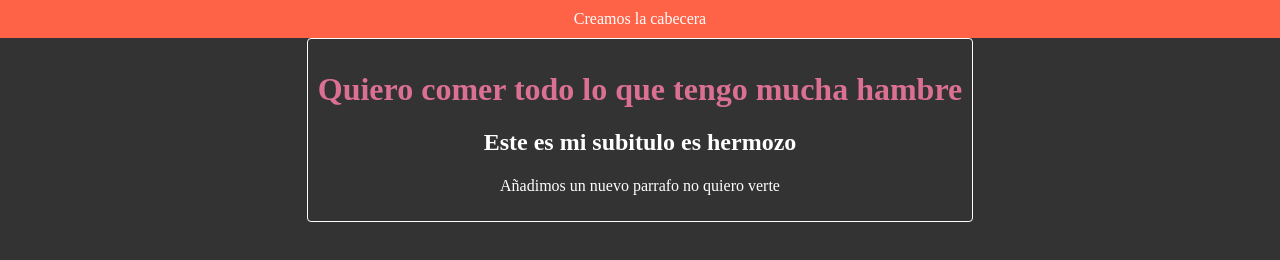
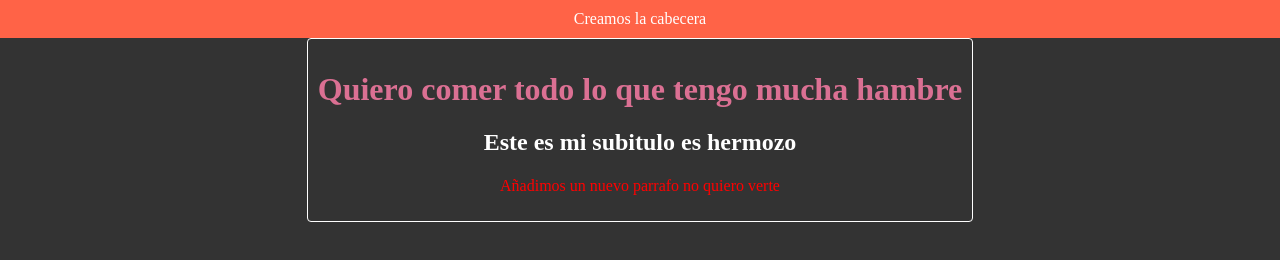
Before and after one commit to GabrielAdmer/hyperblog, a website built with webpack: page public/index.html in a window 1280 px wide. Built offline with nearby package versions, Linux system fonts and the light colour scheme.

Commit message:
color rojo al texto

```diff
--- a/public/index.html
+++ b/public/index.html
@@ -21,7 +21,7 @@
 
       <h2>Este es mi subitulo es hermozo</h2>
 
-      <p>Añadimos un nuevo parrafo no quiero verte</p>
+      <p class="perro">Añadimos un nuevo parrafo no quiero verte</p>
     </div>
   </div>
 
--- a/src/styles/main.scss
+++ b/src/styles/main.scss
@@ -41,3 +41,7 @@ h1 {
   background-color: tomato;
   text-align: center;
 }
+
+.perro {
+  color: red;
+}
```
